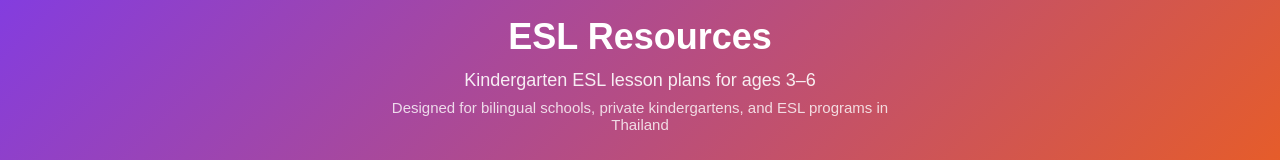
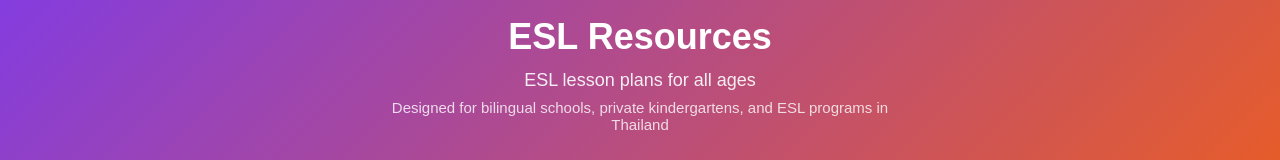
Before and after one commit to Davidjohnray/thailand-jobs, a Next.js app: page /esl-resources in a window 1280 px wide. Shown: the part 176-336 px from the top of the page. Built offline with nearby package versions, Linux system fonts and the light colour scheme; no server answers; the database is empty.

Commit message:
fix ESL resources page - use client supabase

```diff
--- a/app/esl-resources/page.tsx
+++ b/app/esl-resources/page.tsx
@@ -27,11 +27,11 @@ export default function ESLResourcesPage() {
         <div style={{ fontSize: '48px', marginBottom: '12px' }}>📖</div>
         <h1 style={{ fontSize: '36px', fontWeight: 'bold', margin: '0 0 12px' }}>ESL Resources</h1>
         <p style={{ fontSize: '18px', opacity: 0.9, maxWidth: '600px', margin: '0 auto 8px' }}>
-          Kindergarten ESL lesson plans for ages 3–6
-        </p>
-        <p style={{ fontSize: '15px', opacity: 0.8, maxWidth: '500px', margin: '0 auto' }}>
-          Designed for bilingual schools, private kindergartens, and ESL programs in Thailand
-        </p>
+  ESL lesson plans for all ages
+</p>
+<p style={{ fontSize: '15px', opacity: 0.8, maxWidth: '500px', margin: '0 auto' }}>
+  Designed for bilingual schools, private kindergartens, and ESL programs in Thailand
+</p>
       </div>
 
       <div style={{ maxWidth: '1100px', margin: '0 auto', padding: '40px 24px' }}>
```
